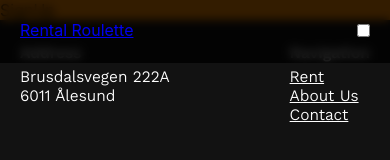
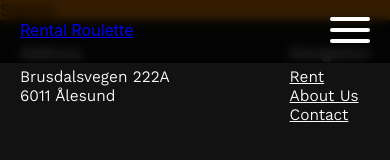
Before and after one commit to ludlun04/IDATA2301-Project, a React (Create React App) app: page /sign-up in a window 390 px wide. Shown: the top 160 px of the page. Built offline with nearby package versions, Linux system fonts and the light colour scheme.

Commit message:
Header menu button update and animations

```diff
--- a/src/components/header footer/Header.css
+++ b/src/components/header footer/Header.css
@@ -41,7 +41,7 @@
     color: #2f3a93;
 }
 
-.headerMenuButton {
+.headerMenuButtonContainer {
     display: none;
     margin: 0 20px 0 20px;
 }
@@ -66,16 +66,36 @@
         border-bottom:solid rgba(0, 0, 0, 0.3);
     }
 
-    .headerMenuButton {
-        display: revert;
+    .headerMenuButtonContainer {
+        display: flex;
+        flex-direction: column;
+        gap: 7px;
     }
 
-    .headerMenuButton:active {
+    .headerMenuButton {
+        border-radius: 50px;
+        background: white;
+        width: 40px;
+        height: 4px;
+    }
+
+    .headerMenuButton.bottom.active {
+        animation: burgerMenuBottom 0.2s ease-in-out;
+        transform: rotate(225deg) translateY(8px) translateX(8px);
+    }
+
+    .headerMenuButton.top.active {
+        animation: burgerMenuTop 0.2s ease-in-out;
+        transform: rotate(-225deg) translateY(-8px) translateX(8px);
+    }
+
+    .headerMenuButton.middle.active {
+        background: transparent;
     }
 
     .headerRightContainer.active {
         display: flex;
-        animation: flyInFromTop .3s ease-in-out;
+        animation: flyInFromTop .3s ease-in;
     }
 }
 
@@ -87,3 +107,27 @@
         transform: translateY(0%);
     }
 }
+
+@keyframes burgerMenuBottom {
+    0% {
+        transform: translateX(0) translateY(0) rotate(0deg);
+    }
+    50% {
+        transform: translateX(-100%) translateY(8px) rotate(90deg);
+    }
+    100% {
+        transform: translateX(0) translateY(-8px) rotate(225deg);
+    }
+}
+
+@keyframes burgerMenuTop {
+    0% {
+        transform: translateX(0) translateY(0) rotate(0deg);
+    }
+    50% {
+        transform: translateX(-100%) translateY(-8px) rotate(-90deg);
+    }
+    100% {
+        transform: translateX(0) translateY(8px) rotate(-225deg);
+    }
+}
--- a/src/components/header footer/Header.jsx
+++ b/src/components/header footer/Header.jsx
@@ -13,12 +13,16 @@ export default function Header() {
         <div className={"Header"}>
             <NavLink className={"logo"} to={"/home"}>Rental Roulette</NavLink>
             <div className={`headerRightContainer ${menuButtonActive ? "active" : ""}`}>
-                <NavLink className={"navLink rent"} to={"/portal"}>Rent</NavLink>
-                <NavLink className={"navLink"} to={"/about"}>About</NavLink>
-                <NavLink className={"navLink"} to={"contact"}>Contact</NavLink>
-                <NavLink className={"navLink sign-in"} to={"/sign-in"}>Sign In</NavLink>
+                <NavLink className={"navLink rent"} to={"/portal"} onClick={handleToggle}>Rent</NavLink>
+                <NavLink className={"navLink"} to={"/about"} onClick={handleToggle}>About</NavLink>
+                <NavLink className={"navLink"} to={"contact"} onClick={handleToggle}>Contact</NavLink>
+                <NavLink className={"navLink sign-in"} to={"/sign-in"} onClick={handleToggle}>Sign In</NavLink>
             </div>
-            <input className={"headerMenuButton"} type={"checkbox"} checked={menuButtonActive} onChange={handleToggle}></input>
+            <div className={`headerMenuButtonContainer ${menuButtonActive ? "active" : ""}`} onClick={handleToggle}>
+                <div className={`headerMenuButton top ${menuButtonActive ? "active" : ""}`}></div>
+                <div className={`headerMenuButton middle ${menuButtonActive ? "active" : ""}`}></div>
+                <div className={`headerMenuButton bottom ${menuButtonActive ? "active" : ""}`}></div>
+            </div>
         </div>
     )
 }
```
